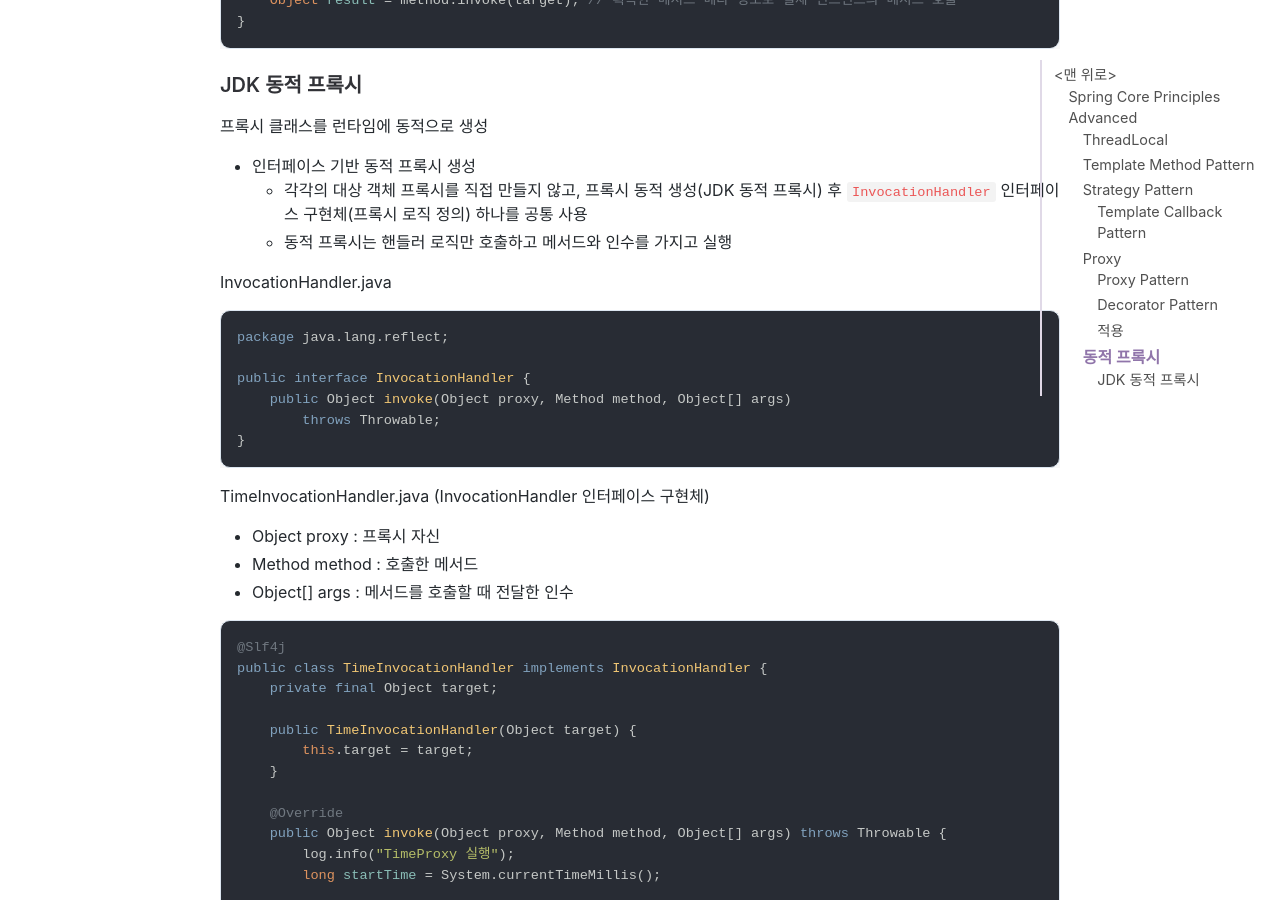
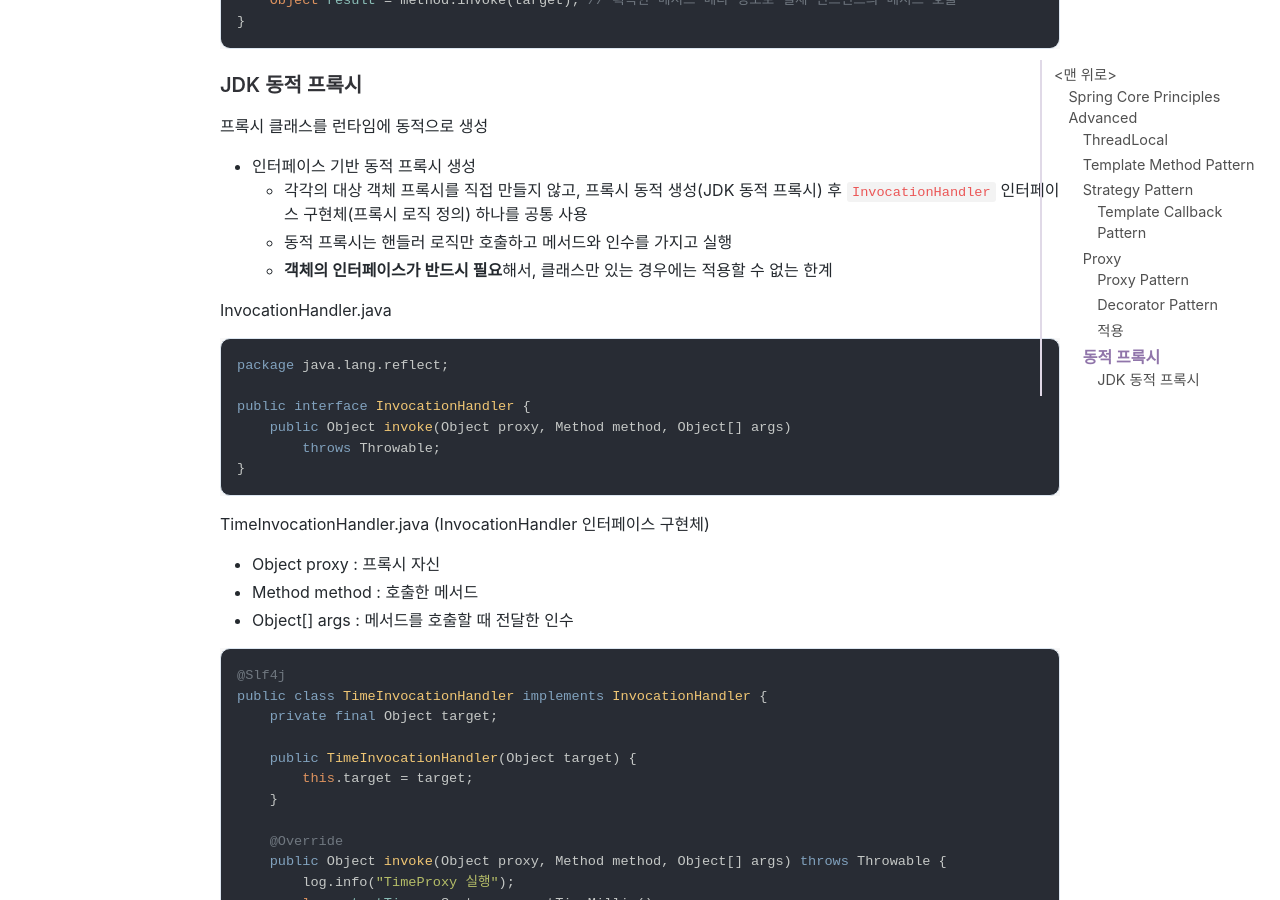
Before and after one commit to jihunparkme/jihunparkme.github.io, a Jekyll site: the page built from _posts/2022-11-20-Spring-Core-Principles-Advanced.md, in a window 1280 px wide and 900 px high, scrolled down 10253 px. Built offline with Jekyll 4.4.1, drawn with Linux system fonts in a browser that asks for light colours; nearby versions of some CDN libraries; comment, search, counter and statistics services are not loaded.

Commit message:
[동적 프록시 기술] JDK 동적 프록시 적용2

```diff
--- a/_posts/2022-11-20-Spring-Core-Principles-Advanced.md
+++ b/_posts/2022-11-20-Spring-Core-Principles-Advanced.md
@@ -305,6 +305,7 @@
 - 인터페이스 기반 동적 프록시 생성
   - 각각의 대상 객체 프록시를 직접 만들지 않고, 프록시 동적 생성(JDK 동적 프록시) 후 `InvocationHandler` 인터페이스 구현체(프록시 로직 정의) 하나를 공통 사용
   - 동적 프록시는 핸들러 로직만 호출하고 메서드와 인수를 가지고 실행
+  - **객체의 인터페이스가 반드시 필요**해서, 클래스만 있는 경우에는 적용할 수 없는 한계
 
 InvocationHandler.java
 
@@ -384,7 +385,8 @@
 
 ![Result](https://github.com/jihunparkme/jihunparkme.github.io/blob/master/post_img/spring/jdk-dynamic-proxy.png?raw=true 'Result')
 
-[JDK 동적 프록시 적용](https://github.com/jihunparkme/Inflearn-Spring-Core-Principles-Advanced/commit/1ec3675562a30563c79d0cab4d8ce82d3088f1e3)
+- [JDK 동적 프록시 적용](https://github.com/jihunparkme/Inflearn-Spring-Core-Principles-Advanced/commit/1ec3675562a30563c79d0cab4d8ce82d3088f1e3)
+- [메서드 이름 필터 적용](https://github.com/jihunparkme/Inflearn-Spring-Core-Principles-Advanced/commit/b51f05662a1bdb74922c23e2d925182cbae1b22c)
 
 
 
```
